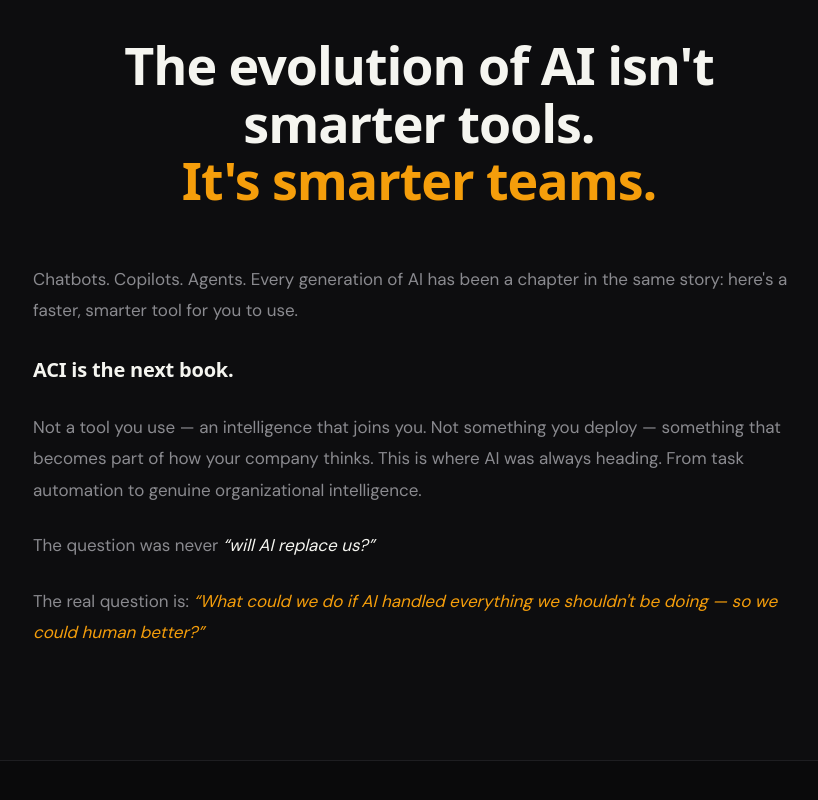
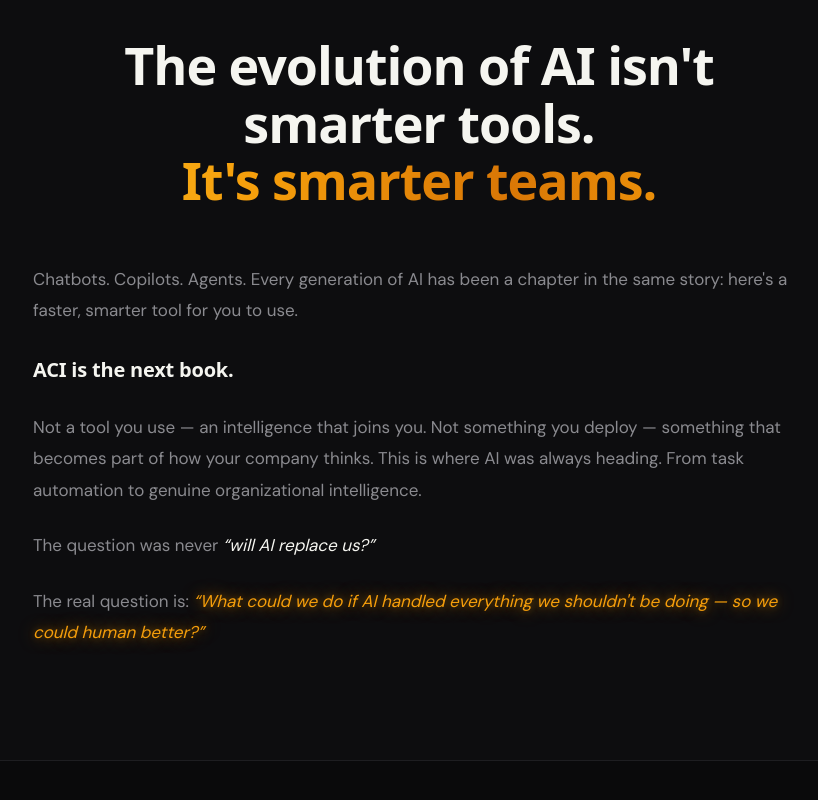
Before and after one commit to AppStudioPros/aci-website, a Next.js app: page / in a window 1280 px wide. Shown: the part 1934-2734 px from the top of the page, without its empty margins (221-1039 px from the left). Built offline with nearby package versions, Linux system fonts and the light colour scheme; a web font is replaced by a local one.

Commit message:
feat: amber shimmer+drift on headers, glow pulse on italic emphasis, all offset

```diff
--- a/app/globals.css
+++ b/app/globals.css
@@ -198,3 +198,51 @@ textarea.form-input {
   from { transform: scale(1); opacity: 1; }
   to   { transform: scale(0); opacity: 0; }
 }
+
+/* ── Amber headline: shimmer sweep + color drift ── */
+@keyframes amberShimmerDrift {
+  0%   { background-position: 120% center; }
+  50%  { background-position: -20% center; }
+  100% { background-position: 120% center; }
+}
+
+.text-amber-animate {
+  background: linear-gradient(
+    90deg,
+    #D97706 0%,
+    #F59E0B 20%,
+    #FBBF24 42%,
+    #FEF9C3 50%,
+    #FBBF24 58%,
+    #F59E0B 80%,
+    #D97706 100%
+  );
+  background-size: 260% auto;
+  -webkit-background-clip: text;
+  background-clip: text;
+  -webkit-text-fill-color: transparent;
+  color: transparent;
+  animation: amberShimmerDrift 7s ease-in-out infinite;
+}
+
+/* ── Glow pulse — white italic emphasis ── */
+@keyframes glowPulseWhite {
+  0%, 100% { text-shadow: none; }
+  50%       { text-shadow: 0 0 14px rgba(255,255,255,0.45), 0 0 6px rgba(255,255,255,0.2); }
+}
+
+.em-glow-white {
+  animation: glowPulseWhite 4.5s ease-in-out infinite;
+  animation-delay: -1.8s; /* offset so it never peaks with amber */
+}
+
+/* ── Glow pulse — amber italic emphasis ── */
+@keyframes glowPulseAmberEm {
+  0%, 100% { text-shadow: none; }
+  50%       { text-shadow: 0 0 16px rgba(245,158,11,0.65), 0 0 8px rgba(245,158,11,0.3); }
+}
+
+.em-glow-amber {
+  animation: glowPulseAmberEm 4s ease-in-out infinite;
+  animation-delay: -3.2s; /* offset from both shimmer and white glow */
+}
--- a/app/page.tsx
+++ b/app/page.tsx
@@ -65,7 +65,7 @@ export default function HomePage() {
             }}
           >
             Your company&apos;s{" "}
-            <span style={{ color: "#F59E0B" }}>living intelligence.</span>
+            <span className="text-amber-animate">living intelligence.</span>
           </h1>
           <p
             className="max-w-[680px] mx-auto leading-[1.75] mb-10"
@@ -114,12 +114,12 @@ export default function HomePage() {
               Automate the boring stuff.
             </p>
             <p style={{ color: "#6A6A6F", fontStyle: "italic" }}>
-              And underneath it, the same fear: <em style={{ color: "#F5F5F0" }}>Is this thing coming for my job?</em>
+              And underneath it, the same fear: <em className="em-glow-white" style={{ color: "#F5F5F0" }}>Is this thing coming for my job?</em>
             </p>
             <p>
               Here&apos;s the honest answer nobody&apos;s giving you — most AI tools aren&apos;t after your job.
               But they&apos;re not really designed to help you do it better either. They&apos;re designed to
-              do <em style={{ color: "#F5F5F0" }}>tasks.</em> Discrete, isolated, one-at-a-time tasks. They
+              do <em className="em-glow-white" style={{ color: "#F5F5F0" }}>tasks.</em> Discrete, isolated, one-at-a-time tasks. They
               don&apos;t know your company. They don&apos;t know your team. They don&apos;t know you.
             </p>
             <p>
@@ -156,7 +156,7 @@ export default function HomePage() {
           >
             The evolution of AI isn&apos;t smarter tools.
             <br />
-            <span style={{ color: "#F59E0B" }}>It&apos;s smarter teams.</span>
+            <span className="text-amber-animate">It&apos;s smarter teams.</span>
           </h2>
 
           <div className="space-y-6 text-[17px] leading-[1.85]" style={{ color: "#8A8A8F" }}>
@@ -172,10 +172,10 @@ export default function HomePage() {
               something that becomes part of how your company thinks. This is where AI was always
               heading. From task automation to genuine organizational intelligence.
             </p>
-            <p>The question was never <em style={{ color: "#F5F5F0" }}>&ldquo;will AI replace us?&rdquo;</em></p>
+            <p>The question was never <em className="em-glow-white" style={{ color: "#F5F5F0" }}>&ldquo;will AI replace us?&rdquo;</em></p>
             <p>
               The real question is:{" "}
-              <em style={{ color: "#F59E0B" }}>
+              <em className="em-glow-amber" style={{ color: "#F59E0B" }}>
                 &ldquo;What could we do if AI handled everything we shouldn&apos;t be doing — so we could
                 human better?&rdquo;
               </em>
@@ -218,7 +218,7 @@ export default function HomePage() {
             </p>
             <p>
               Not a tool your team uses. An intelligence that{" "}
-              <em style={{ color: "#F5F5F0" }}>joins your team.</em> It learns each person
+              <em className="em-glow-white" style={{ color: "#F5F5F0" }}>joins your team.</em> It learns each person
               individually — their thinking style, their work, their patterns. Over time it compounds
               everything it learns into something your whole organization can draw from.
             </p>
@@ -255,7 +255,7 @@ export default function HomePage() {
             }}
           >
             ACI isn&apos;t here to replace you.{" "}
-            <span style={{ color: "#F59E0B" }}>
+            <span className="text-amber-animate">
               It&apos;s here to make you irreplaceable.
             </span>
           </h2>
@@ -267,7 +267,7 @@ export default function HomePage() {
               workforce and calls it progress. ACI isn&apos;t that.
             </p>
             <p>
-              ACI works <em style={{ color: "#F5F5F0" }}>with</em> your people — not around them,
+              ACI works <em className="em-glow-white" style={{ color: "#F5F5F0" }}>with</em> your people — not around them,
               not instead of them. The more your team interacts with ACI, the better it understands
               what each person does that only a human can do. The judgment calls. The relationships.
               The creative leaps. The vision.
@@ -278,7 +278,7 @@ export default function HomePage() {
             </p>
             <p>
               You help ACI grow.{" "}
-              <em style={{ color: "#F5F5F0" }}>ACI helps you human better.</em>
+              <em className="em-glow-white" style={{ color: "#F5F5F0" }}>ACI helps you human better.</em>
             </p>
 
             <div
@@ -503,7 +503,7 @@ export default function HomePage() {
               }}
             >
               Built for teams.{" "}
-              <span style={{ color: "#F59E0B" }}>Ready for what comes next.</span>
+              <span className="text-amber-animate">Ready for what comes next.</span>
             </h2>
             <p
               className="mt-5 max-w-[600px] mx-auto text-[17px] leading-relaxed"
@@ -531,7 +531,7 @@ export default function HomePage() {
             className="text-center mt-12 text-[18px] font-display font-semibold"
             style={{ color: "#F5F5F0", letterSpacing: "-0.01em" }}
           >
-            If you&apos;ve ever thought <em style={{ color: "#F59E0B" }}>there has to be something smarter than this</em> — there is.
+            If you&apos;ve ever thought <em className="em-glow-amber" style={{ color: "#F59E0B" }}>there has to be something smarter than this</em> — there is.
             <br />
             You&apos;re looking at it.
           </p>
```
